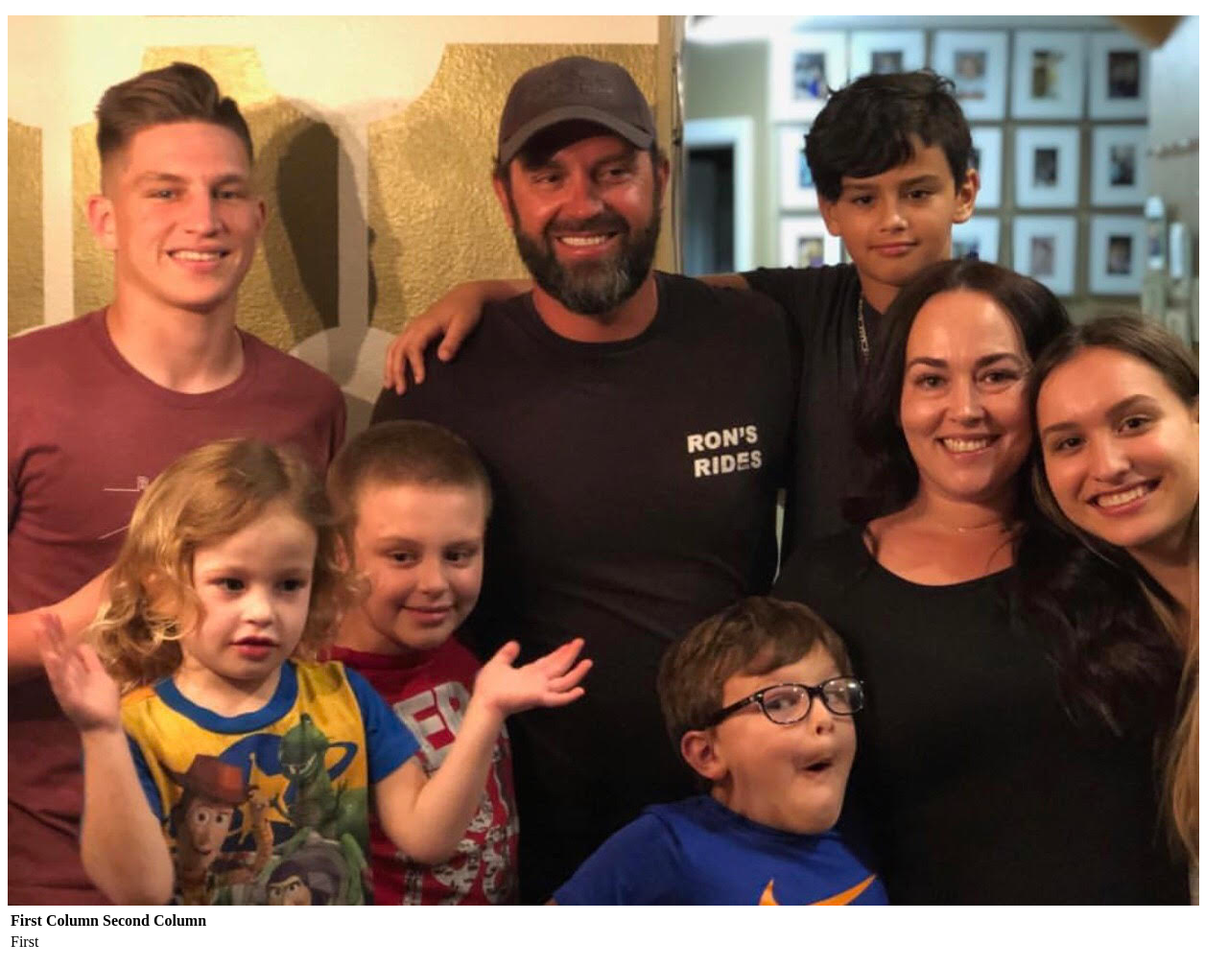
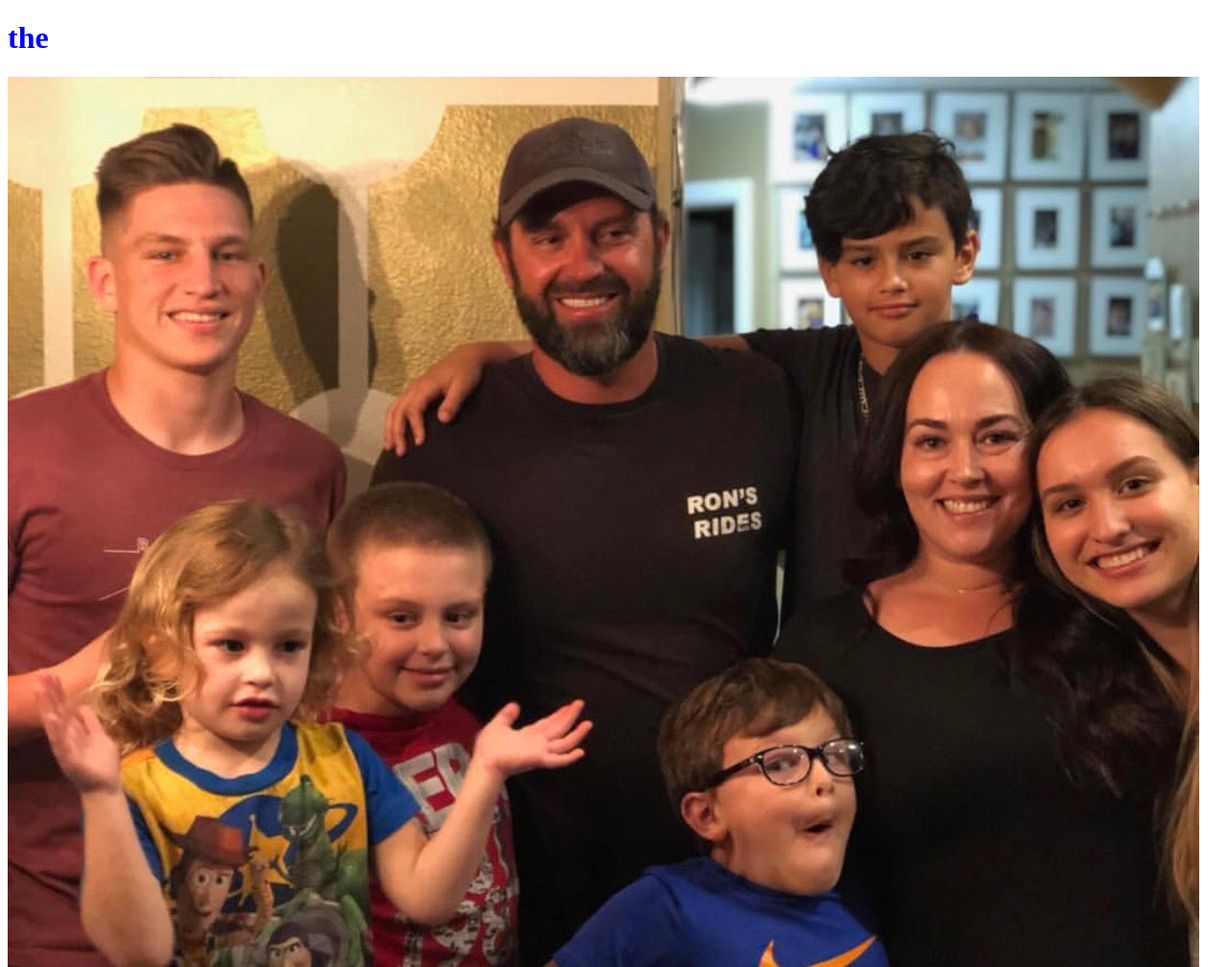
Before and after one commit to ItsTbiteYo/Tbite, a plain HTML site: page index.html in a window 1280 px wide. Shown: the top 1008 px of the page at 96% size. Drawn offline with Linux system fonts and the light colour scheme.

Commit message:
Update index.html

```diff
--- a/index.html
+++ b/index.html
@@ -5,9 +5,9 @@
 		<link rel="stylesheet" href="./style.css"/>
 	</head>
 	<body>
-		<p>
-
-		</p>
+		<h1>
+		the
+		</h1>
 
 		<img src="./Family.jpg" />
 	</body>
```
